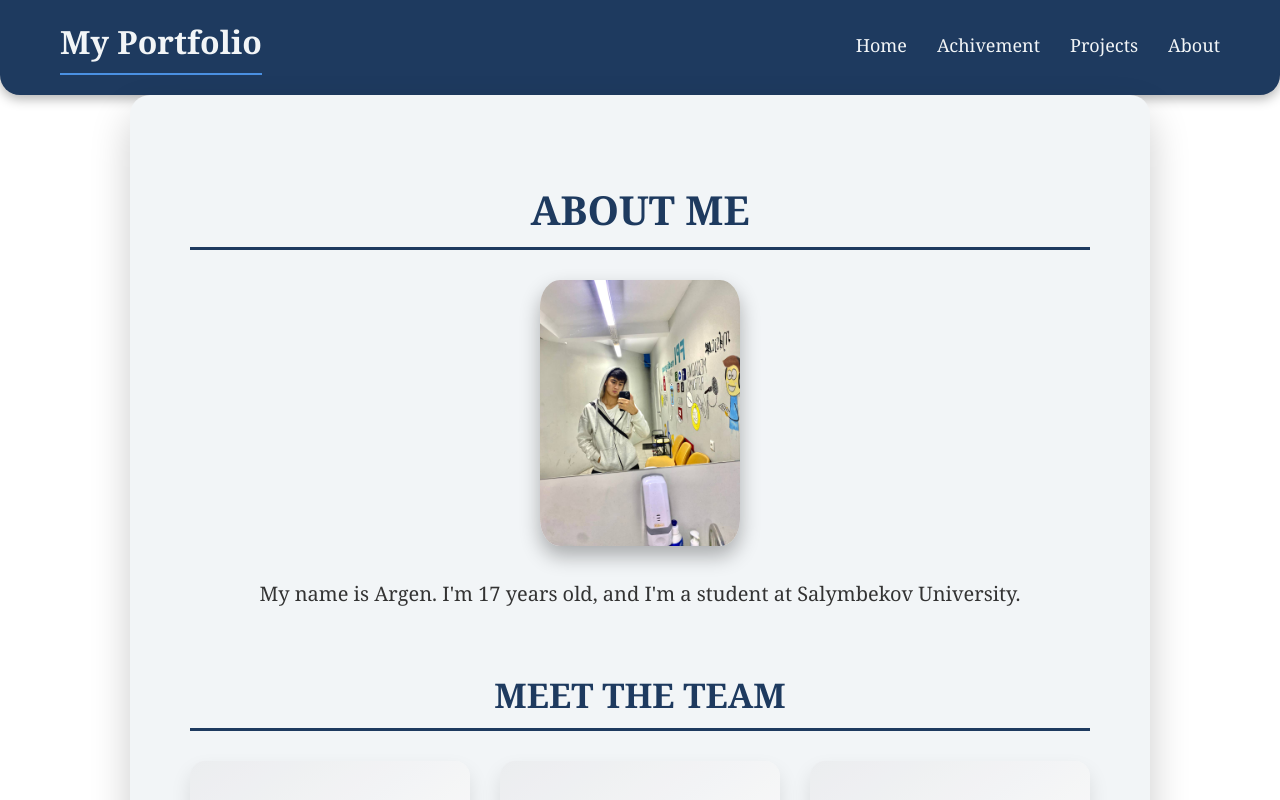
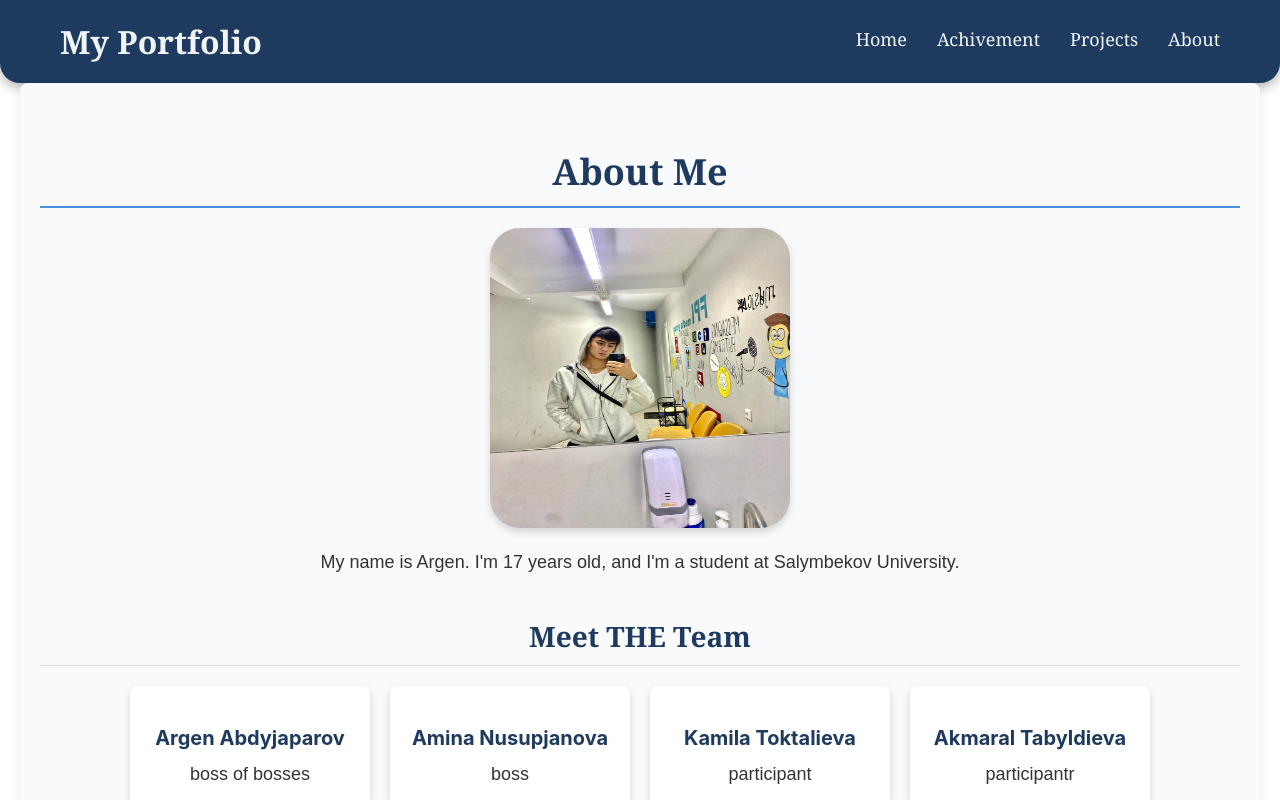
Before and after one commit to Abdyjaparov/argen-abdyjaparov, a React (Create React App) app: page / in a window 1280 px wide. Shown: the top 800 px of the page. Built offline with nearby package versions, Linux system fonts and the light colour scheme.

Commit message:
commit
i love you

```diff
--- a/src/Components/Footer.js
+++ b/src/Components/Footer.js
@@ -5,7 +5,10 @@ const Footer = () => {
     return (
         <footer className="footer">
             <p className='p1'>© 2024 Argen Abdyjaparov. All rights reserved.</p>
-
+            <div className="footer-links">
+                <a href="https://github.com/Abdyjaparov" target="_blank" rel="noopener noreferrer">GitHub</a>
+                <a href="/contact">Contact</a>
+            </div>
             <p className='made-man'>Made by man from the earth. </p>
         </footer>
     );
--- a/src/Style/Achivement.css
+++ b/src/Style/Achivement.css
@@ -1,24 +1,71 @@
-/*Основной стиль для Achivement */
-main {
-    background-color: #f0f4f8; /* Светлый фон для контраста */
-    padding: 40px 60px; /* Отступы для удобства чтения */
-    border-radius: 10px; /* Скругленные углы */
-    box-shadow: 0 4px 12px rgba(0, 0, 0, 0.2); /* Тень для глубины */
+/* Основной контейнер для достижений */
+.achievements-container {
+    max-width: 1200px;
+    margin: 0 auto;
+    padding: 40px 20px;
+    background-color: #f9fafb;
+    border-radius: 10px;
+    box-shadow: 0 6px 15px rgba(0, 0, 0, 0.1);
 }
 
-/* Заголовки первого уровня */
-h1 {
-    font-size: 32px; /* Размер шрифта заголовка */
-    color: #1e3a5f; /* Цвет заголовка */
-    margin-bottom: 20px; /* Отступ снизу */
-    border-bottom: 2px solid #4a90e2; /* Подчеркивание */
-    padding-bottom: 10px; /* Отступ снизу заголовка */
+/* Заголовки основных секций */
+.achievements-container h1 {
+    font-size: 32px;
+    color: #1e3a5f;
+    margin-bottom: 20px;
+    font-family: 'Georgia', serif;
+    text-align: center;
+    border-bottom: 2px solid #4a90e2;
+    padding-bottom: 10px;
+    position: relative;
 }
 
-/* Заголовки второго уровня */
-h3 {
-    font-size: 18px; /* Размер шрифта для подзаголовков */
-    color: #333; /* Цвет текста */
-    margin-bottom: 15px; /* Отступ снизу */
-    line-height: 1.6; /* Высота строки для читаемости */
+.achievements-container h1::after {
+    content: '';
+    display: block;
+    width: 60px;
+    height: 3px;
+    background-color: #1e3a5f;
+    margin: 10px auto 0;
+    border-radius: 5px;
 }
+
+/* Описание достижений */
+.achievements-container h3 {
+    font-size: 18px;
+    color: #333;
+    line-height: 1.8;
+    margin: 20px 0;
+    font-family: 'Arial', sans-serif;
+    text-align: left;
+    padding: 10px;
+    background-color: #ffffff;
+    border-left: 4px solid #4a90e2;
+    box-shadow: 0 4px 8px rgba(0, 0, 0, 0.1);
+    transition: background-color 0.3s ease;
+}
+
+.achievements-container h3:hover {
+    background-color: #f1f5fa; /* Легкий эффект при наведении */
+}
+
+/* Блоки для отдельных достижений */
+.achievement-section {
+    margin-bottom: 40px;
+    padding: 20px;
+}
+
+/* Отступы для мобильных устройств */
+@media (max-width: 768px) {
+    .achievements-container {
+        padding: 20px;
+    }
+
+    .achievements-container h1 {
+        font-size: 28px;
+    }
+
+    .achievements-container h3 {
+        font-size: 16px;
+    }
+}
--- a/src/Style/Home.css
+++ b/src/Style/Home.css
@@ -1,119 +1,97 @@
-/* Общий стиль контейнера */
+/* Основной контейнер */
 .container.about-page {
-    padding: 60px;
-    max-width: 900px;
+    background-color: #f9fafb; /* Легкий фон для общего контейнера */
+    padding: 40px 20px;
+    max-width: 1200px;
     margin: 0 auto;
-    background-color: #f2f5f7;
-    color: #1a1a1a;
-    font-family: 'Georgia', serif;
-    border-radius: 20px;
-    box-shadow: 0 20px 40px rgba(0, 0, 0, 0.2);
+    border-radius: 8px;
+    box-shadow: 0 4px 12px rgba(0, 0, 0, 0.1);
 }
 
-/* Стиль заголовков */
-.container.about-page h1,
-.team h2 {
-    font-size: 40px;
+/* Заголовок страницы */
+.container.about-page h1 {
+    font-size: 36px;
     color: #1e3a5f;
-    text-transform: uppercase;
-    border-bottom: 3px solid #1e3a5f;
+    text-align: center;
+    margin-bottom: 20px;
+    font-family: 'Georgia', serif;
+    border-bottom: 2px solid #4a90e2;
     padding-bottom: 10px;
-    margin-bottom: 30px;
-    font-weight: bold;
-    text-align: center;
 }
 
 /* Изображение */
 .image2 {
-    width: 200px;
-    height: auto;
+    width: 300px;
+    height: 300px;
     border-radius: 10%;
-    box-shadow: 0 10px 20px rgba(0, 0, 0, 0.3);
-    margin: 20px auto 30px;
     display: block;
-    transition: transform 0.5s ease;
+    margin: 20px auto;
+    box-shadow: 0 4px 8px rgba(0, 0, 0, 0.15);
+    transition: transform 0.3s ease;
 }
 
 .image2:hover {
-    transform: scale(1.1);
-    box-shadow: 0 15px 30px rgba(0, 0, 0, 0.4);
+    transform: scale(1.05); /* Легкое увеличение при наведении */
 }
 
-/* Текст */
+/* Основной текст */
 .container.about-page p {
-    font-size: 20px;
-    line-height: 1.8;
+    font-size: 18px;
     color: #333;
-    margin-bottom: 40px;
     text-align: center;
+    margin-top: 10px;
+    line-height: 1.6;
+    font-family: 'Arial', sans-serif;
 }
 
 /* Секция команды */
 .team {
-    margin-top: 60px;
-    text-align: center;
+    margin-top: 40px;
 }
 
 .team h2 {
-    font-size: 34px;
+    font-size: 28px;
     color: #1e3a5f;
-    font-weight: 700;
+    text-align: center;
+    margin-bottom: 20px;
+    font-family: 'Georgia', serif;
+    border-bottom: 1px solid #ddd;
+    padding-bottom: 10px;
 }
 
 /* Карточки участников */
 .team-members {
     display: flex;
     flex-wrap: wrap;
-    gap: 30px;
     justify-content: center;
+    gap: 20px;
 }
 
 .team-member {
-    background: linear-gradient(145deg, #e6e8eb, #ffffff);
-    padding: 30px;
-    border-radius: 15px;
-    width: 220px;
+    background-color: #ffffff;
+    padding: 20px;
+    width: 200px;
     text-align: center;
-    box-shadow: 0 10px 20px rgba(0, 0, 0, 0.1);
-    transition: all 0.4s ease;
-    position: relative;
-    overflow: hidden;
-    transform: perspective(1px) translateZ(0);
+    border-radius: 8px;
+    box-shadow: 0 4px 8px rgba(0, 0, 0, 0.15);
+    transition: transform 0.3s ease, box-shadow 0.3s ease;
 }
 
 .team-member:hover {
-    transform: scale(1.05);
-    box-shadow: 0 15px 30px rgba(0, 0, 0, 0.2);
+    transform: translateY(-5px); /* Легкое поднятие при наведении */
+    box-shadow: 0 6px 12px rgba(0, 0, 0, 0.25);
 }
 
+/* Имя участника */
 .team-member h3 {
-    font-size: 24px;
-    color: #2a506f;
-    margin-bottom: 10px;
-    font-weight: bold;
+    font-size: 20px;
+    color: #1e3a5f;
+    margin-bottom: 5px;
 }
 
+/* Должность участника */
 .team-member p {
-    font-size: 18px;
-    color: #555;
-    font-style: italic;
+    font-size: 16px;
+    color: #666;
+    margin: 0;
 }
-
-/* Добавление эффекта блика */
-.team-member::before {
-    content: '';
-    position: absolute;
-    top: -75%;
-    left: -75%;
-    width: 200%;
-    height: 200%;
-    background: rgba(255, 255, 255, 0.2);
-    transform: rotate(45deg);
-    transition: all 0.7s ease;
-}
-
-.team-member:hover::before {
-    top: -200%;
-    left: -200%;
-    transition: all 0.7s ease;
-}
```
